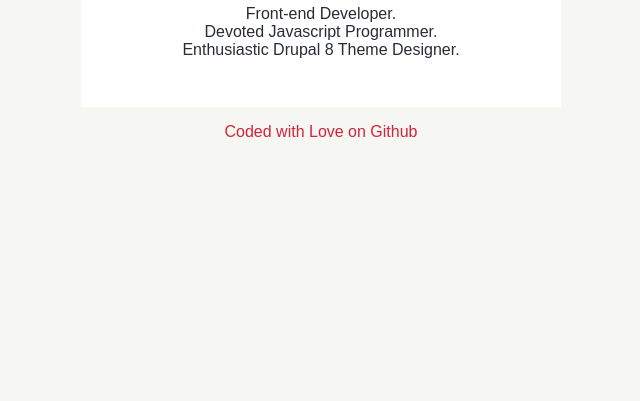
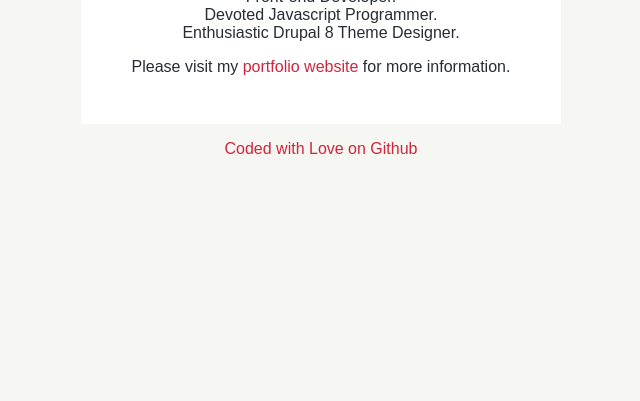
Before and after one commit to robertpetras/robertpetras.github.io, a plain HTML site: page index.html in a window 1280 px wide. Shown: the part 399-800 px from the top of the page, without its empty margins (319-959 px from the left). Drawn offline with Linux system fonts and the light colour scheme.

Commit message:
Add a link to my Drupal website.

```diff
--- a/css/master.css
+++ b/css/master.css
@@ -55,6 +55,7 @@ body {
   text-transform: uppercase;
 }
 
+a,
 .profile-link {
   margin: 0;
   padding: 0;
--- a/index.html
+++ b/index.html
@@ -38,6 +38,9 @@
         <br> Devoted Javascript Programmer.
         <br> Enthusiastic Drupal 8 Theme Designer.
       </p>
+      <p>
+        Please visit my <a href="http://robertpetras.com" title="Robert Petras" target="_blank">portfolio website</a> for more information.
+      </p>
     </header>
     <footer class="page-footer">
       <a class="profile-link" href="https://github.com/robertpetras" target="_blank" title="Github Profile of Robert Petras">Coded with Love on Github</a>
```
